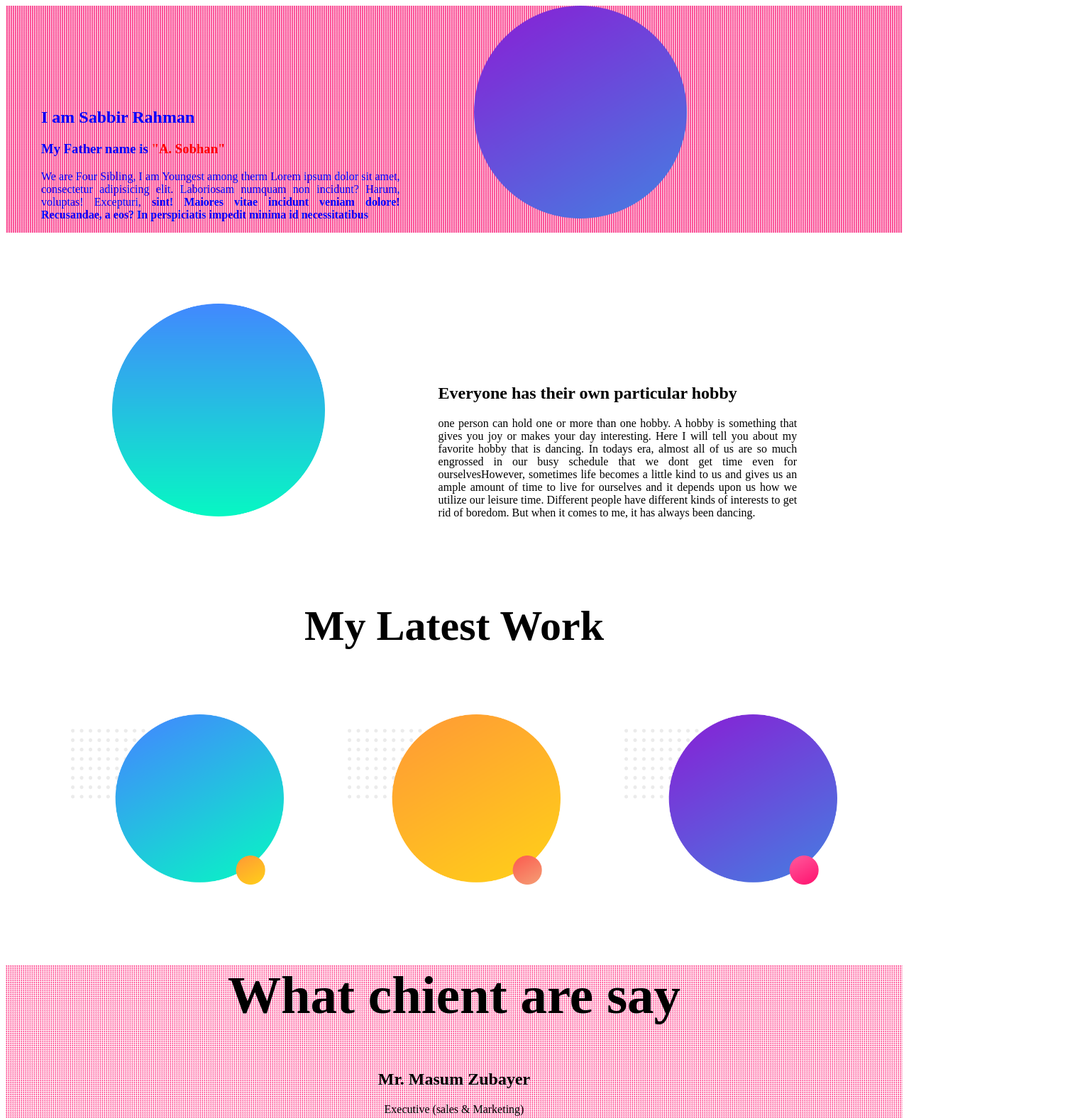
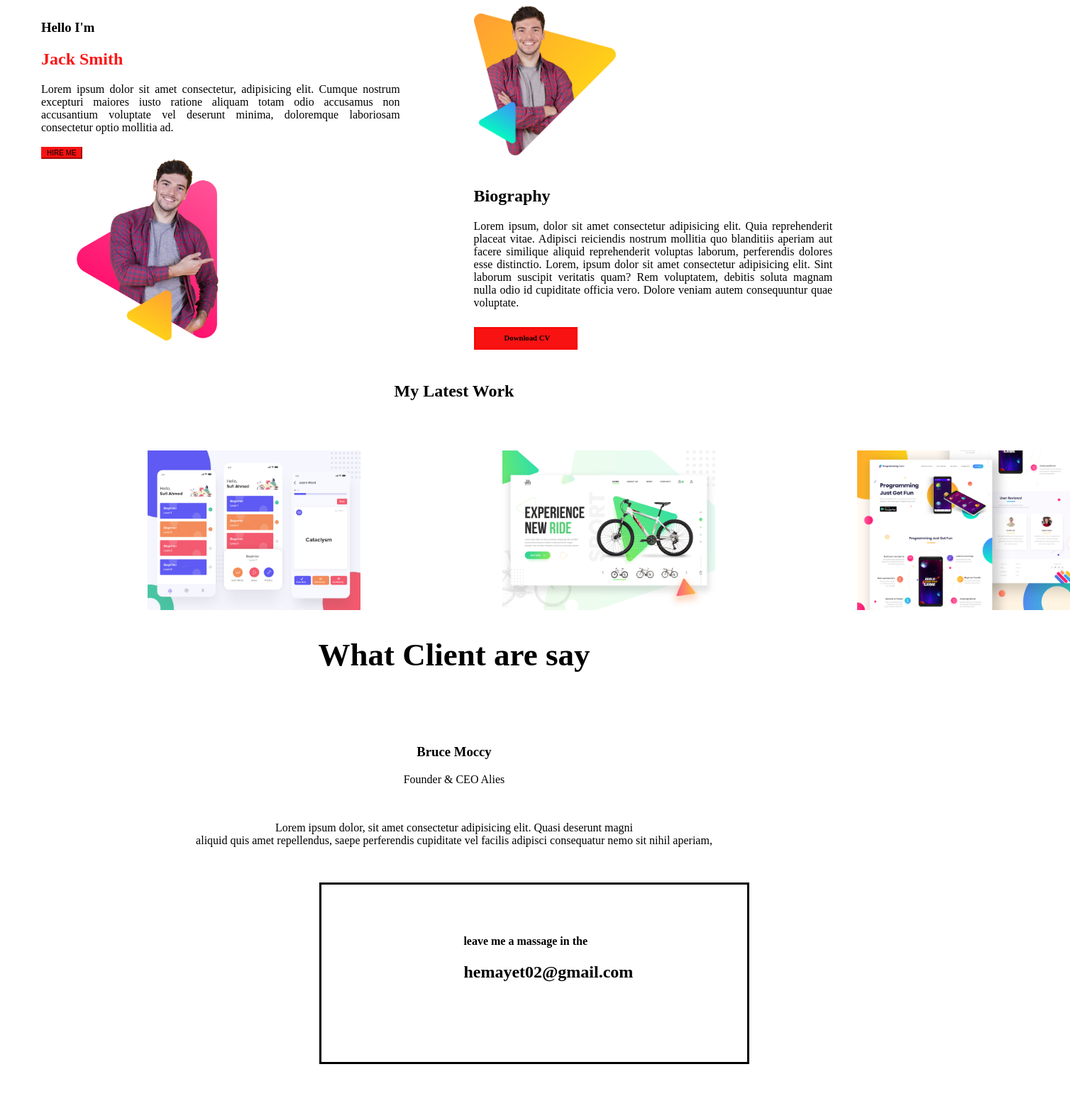
Before and after one commit to visionmission/4th-website, a plain HTML site: page index.html in a window 1280 px wide. Shown: the top 1576 px of the page at 71% size, 1508 px wide, since content can reach past the window. After the commit the page ends 1508 px from the top, so only its background shows below. Drawn offline with Linux system fonts and the light colour scheme.

Commit message:
first commit

```diff
--- a/index.html
+++ b/index.html
@@ -1,73 +1,60 @@
 <!DOCTYPE html>
 <html lang="en">
 <head>
-       <title> Mr Hemayet</title>
-       <link rel="shortcut icon" href="1111.png" type="image/x-icon">
+
+  <title>Mr.Sabbir</title>
+  <link rel="shortcut icon" href="pic 2.png" type="image/x-icon">
   <link rel="stylesheet" href="style.css">
 </head>
 <body>
-    <section class="sheet1">
-        <div class="blog1">
-            <H1> I am Sabbir Rahman</H1>
-            <h3>My Father name is <spem style="color: red;">"A. Sobhan"</spem></h3>
-            <p> We are Four Sibling, I am Youngest among therm Lorem ipsum dolor sit amet, consectetur adipisicing elit. Laboriosam numquam non incidunt? Harum, voluptas! Excepturi, <b>sint! Maiores vitae incidunt veniam dolore! Recusandae, a eos? In perspiciatis impedit minima id necessitatibus</b></p>
+  <section>
+    <div class="part1">
+      <h3> Hello I'm</h3>
+      <h1 style="color: rgb(252, 22, 22);"> Jack Smith</h1>
+      <p> Lorem ipsum dolor sit amet consectetur, adipisicing elit. Cumque nostrum excepturi maiores iusto ratione aliquam totam odio accusamus non accusantium voluptate vel deserunt minima, doloremque laboriosam consectetur optio mollitia ad.</p>
+      <button class="hire"> HIRE ME</button>
     </div>
-        <div class="blog2">
-            <img src="Backgorund/image 1-2.png">
+    <div class="part2">
+      <img src="personal-website/peter.png">
     </div>
   </section>
-    <section class="sheet2">
-        <div class="blog3">
-            <img src="Backgorund/image 1.png">
+  <section>
+    <div class="part3">
+      <img src="personal-website/peter_dream.png">
     </div>
-        <div class="blog4">
-            <h1> Everyone has their own particular hobby</h1>
-            <p>one person can hold one or more than one hobby. A hobby is something that gives you joy or makes your day interesting. Here I will tell you about my favorite hobby that is dancing. In todays era, almost all of us are so much engrossed in our busy schedule that we dont get time even for ourselvesHowever, sometimes life becomes a little kind to us and gives us an ample amount of time to live for ourselves and it depends upon us how we utilize our leisure time. Different people have different kinds of interests to get rid of boredom. But when it comes to me, it has always been dancing.</p>
+    <div class="part4">
+      <h1> Biography</h1>
+      <p>Lorem ipsum, dolor sit amet consectetur adipisicing elit. Quia reprehenderit placeat vitae. Adipisci reiciendis nostrum mollitia quo blanditiis aperiam aut facere similique aliquid reprehenderit voluptas laborum, perferendis dolores esse distinctio. Lorem, ipsum dolor sit amet consectetur adipisicing elit. Sint laborum suscipit veritatis quam? Rem voluptatem, debitis soluta magnam nulla odio id cupiditate officia vero. Dolore veniam autem consequuntur quae voluptate. </p>
+      <h6 class="cv"> Download CV</h6>
+
     </div>
   </section>
-    <section class="sheet3">
-        <div class="blog6">
+  <section>
+
+      <div class="part5">
         <h1> My Latest Work</h1>
-            <img src="Backgorund/image 10.png">
-            <img src="Backgorund/image 11.png">
-            <img src="Backgorund/image 12.png">
+      </div>
+      <div class="pic">
+     <img src="personal-website/latest-work/work-1.png">
+     <img src="personal-website/latest-work/work-2.jpg">
+     <img src="personal-website/latest-work/work-3.jpg">
     </div>
   </section>
-    <section class="sheet4">
-        <div class="blog7">
-            <h1> What chient are say </h1>
+  <section>
+    <div class="client">
+      <H1> What Client are say</H1>
     </div>
-        <div class="blog8">
-           <h1> Mr. Masum Zubayer</h1>
-           <p>Executive (sales & Marketing)</p>
+    <div class="name">
+      <h3>Bruce Moccy</h3>
+      <p> Founder & CEO Alies</p>
     </div>
-        <div class="blog9">
-            <h4> Lorem ipsum dolor, sit amet consectetur adipisicing elit. Sequi, consectetur voluptatibus<br> ipsa, sed ullam, hic optio quia quaerat deserunt laboriosam facere rerum. Magni amet atque fugiat omnis placeat laboriosam esse!</h4>
+    <div class="loren">
+      <p> Lorem ipsum dolor, sit amet consectetur adipisicing elit. Quasi deserunt magni <br> aliquid quis amet repellendus, saepe perferendis cupiditate vel facilis adipisci consequatur nemo sit nihil aperiam,</p>
     </div>
-    </section>
-    <section class="sheet5">
-        <div class="blog10">
-           <p>It's my gmail</p>
-           <h class="gmail"> <b>rahman123@gmail.com</b></h>
-        </div>
-    </section>
-    <section class="sheet6">
-        <div class="blog11">
-            <h1> It's my first order :- </h1>
-            <ol>
-                <li> Rice</li>
-                <li> Fish</li>
-                <li>Vegetable</li>
-            </ol>
-        </div>
-        <div class="blog12">
-            <h1> It's my second order :- </h1>
-            <ul>
-                <li> Tube Light</li>
-                <li> Street Light </li>
-                <li> Spot Light</li>
-            </ul>
+    <div class="mail">
+      <h4> leave me a massage in the </h4>
+      <h1> hemayet02@gmail.com</h1>
     </div>
   </section>
 </body>
-</htmle
+</html>
--- a/style.css
+++ b/style.css
@@ -1,98 +1,76 @@
-.blog1{
+.part1{
     width: 40%;
     display: inline-block;
     text-align: justify;
     margin-left: 50px;
-    color: blue;
 }
-.blog2{
+.part2{
     width: 40%;
     display: inline-block;
-    }
-    .blog2 img{
-        width: 300px;
-       margin-left: 100px;
-        }
-.blog4{
-    margin-left: 50px;
+    margin-left: 100px;
+}
+.part2 img{
+    width: 200px;
+}
+.hire{
+    background-color: rgb(248, 18, 18);
+    border-color: rgb(248, 18, 18);
+    font-size: 10px;
+}
+.part4{
     width: 40%;
     display: inline-block;
     text-align: justify;
+    margin-left: 50px;
 }
-.blog6{
+.part3{
+    width: 40%;
+    display: inline-block;
+    margin-left: 100px;
+}
+.part3 img{
+    width: 200px;
+}
+.cv{
+    border: solid;
+    width: 100px;
+    height: 20px;
+    padding-left: 40px;
+    padding-top: 6px;
+    border-color: rgb(248, 11, 11);
+    background-color: rgb(248, 18, 18);
+}
+.part5{
+    text-align: center;
+}
+.pic{
+    width: 25%;
+    display: flex;
+}
+.pic img{
+    width: 300px;
+    margin-left: 200px;
+    margin-top: 50px;
+}
+.client{
+    font-size: 30px;
+    text-align: center;
+}
+.name{
     text-align: center;
     margin-top: 100px;
-    font-size: 40px;
 }
-.blog3{
-    margin-left: 50px;
-    width: 40%;
-    display: inline-block;
+.loren{
+    text-align: center;
+    margin: 50px;
 }
-.blog3 img{
-    width: 300px;
-   margin-left: 100px;
-    }
-.blog6 img{
-    width: 300px;
-    margin: 40px;
-}
-.sheet4{
-    text-align: center;
-}
-.blog7{
-    font-size: 50px;
-}
-.blog8{
-    margin-top: 60px;
-}
-.blog9{
-    margin-top: 60px;
-}
-.blog10{
-    text-align: center;
-    margin-top: 100px;
+.mail{
+
+    margin-top: 50px;
     border: solid;
     width: 400px;
-    height: 150px;
+    height: 200px;
     margin-left: 35%;
-    padding-top: 20px;
-    border-color: rgb(221, 62, 115);
-    background-color: rgb(221, 62, 115);
+    padding-left: 200px;
+    padding-top: 50px;
 }
-.gmail{
-    font-size: 30px;
-}
-.sheet1{
-    background-image: url(Backgorund/image\ 9.png);
-    background-size: 3px;
-}
-.sheet2{
-    margin-top: 100px;
-
-}
-.sheet3{
-
-}
-.sheet4{
-    background-image: url(Backgorund/image\ 7.png);
-    background-size: 3px;
-}
-.sheet5{
-
-}
-.blog11{
-    margin-left: 150px;
-    width: 40%;
-    display: inline-block;
-    margin-top: 100px;
-}
-.blog12{
-    margin-left: 100px;
-    width: 40%;
-    display: inline-block;
-}
-.sheet6{
-    background-image: url(developer-portfolio/1.png);
-    background-size: 50px;
-}
```
Also changed, not shown: islam AI r.png (added), personal-website/biography-bg.png (added), personal-website/footer-bg.png (added), personal-website/header-bg.png (added), personal-website/latest-work-bg.png (added), personal-website/latest-work/work-1.png (added), personal-website/latest-work/work-2.jpg (added), personal-website/latest-work/work-3.jpg (added), personal-website/peter.png (added), personal-website/peter_dream.png (added), pic 2.png (added), 1 other file. Lines whose indentation alone changed are shown as unchanged.
